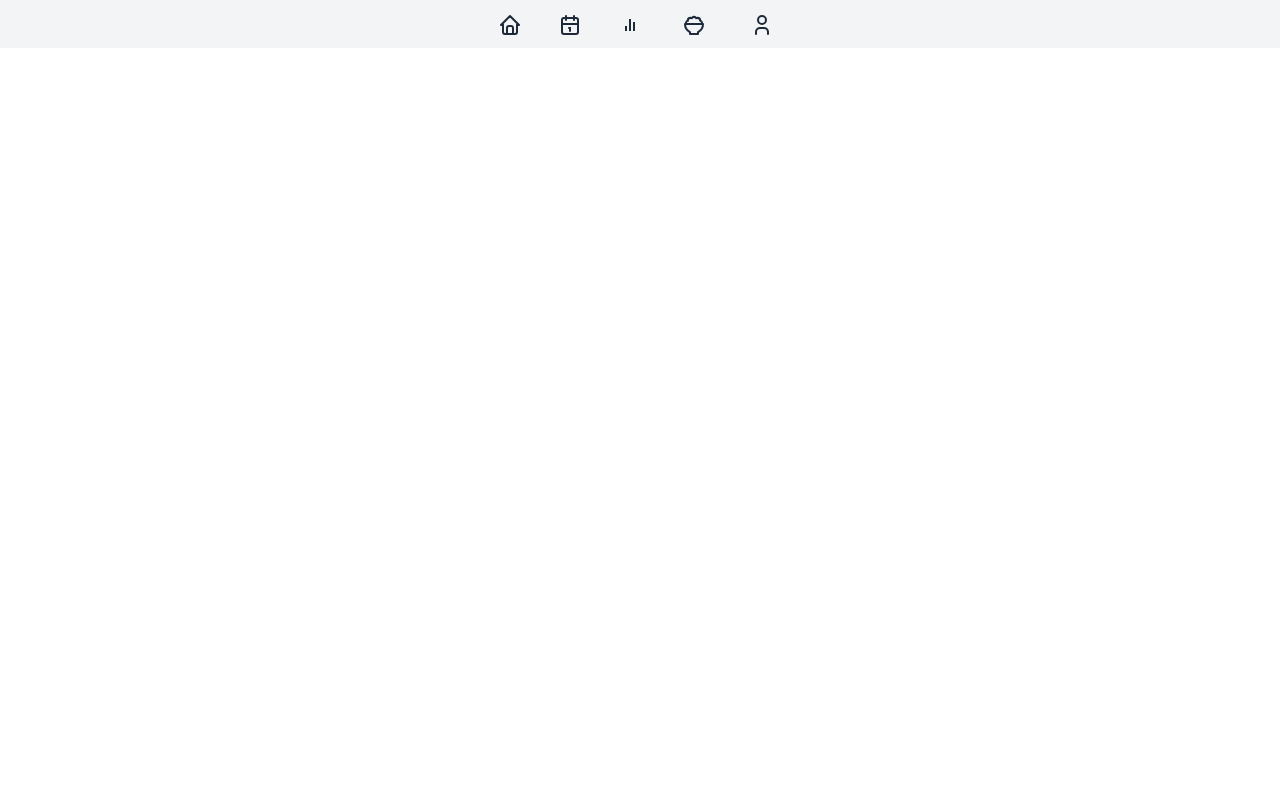
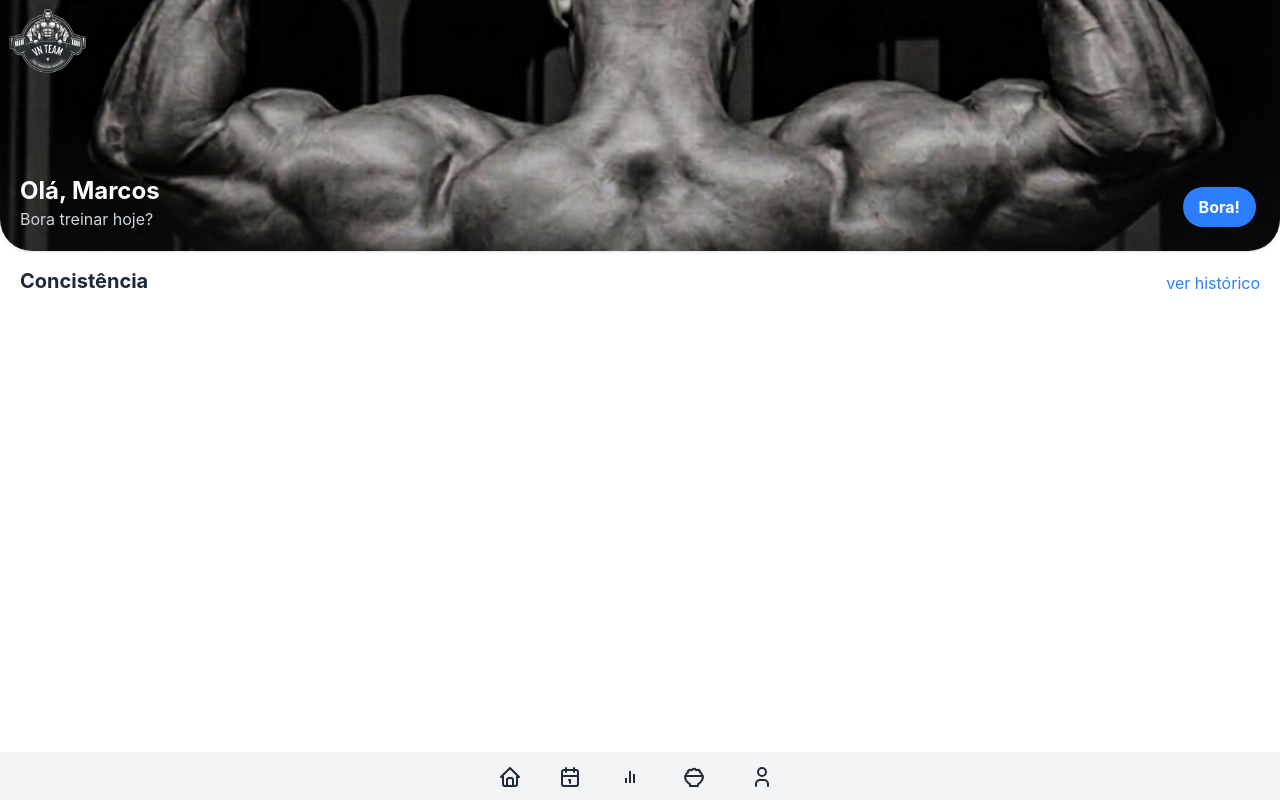
Before and after one commit to Marcsfic98/vnteam-frontend, a React (Vite) app: page /home in a window 1280 px wide. Before the commit this address had no page. Built offline with nearby package versions, Linux system fonts and the light colour scheme.

Commit message:
feat :created login page

```diff
--- a/src/App.tsx
+++ b/src/App.tsx
@@ -2,6 +2,7 @@ import { BrowserRouter, Route, Routes } from "react-router-dom";
 import "./App.css";
 import Navbar from "./components/navbar/Navbar";
 import HomePage from "./pages/HomePage";
+import LoginPage from "./pages/LoginPage";
 
 function App() {
   return (
@@ -9,7 +10,8 @@ function App() {
       <BrowserRouter>
         <div className="w-full h-full text-gray-800 flex-col items-center justify-center">
           <Routes>
-            <Route path="/" element={<HomePage />} />
+            <Route path="/" element={<LoginPage />} />
+            <Route path="/home" element={<HomePage />} />
           </Routes>
         </div>
         <Navbar />
--- a/src/pages/HomePage.tsx
+++ b/src/pages/HomePage.tsx
@@ -1,23 +1,38 @@
-import { FcGoogle } from "react-icons/fc";
-
 function HomePage() {
   return (
-    <div className="w-full flex-col items-center justify-center h-[94vh] text-gray-800 bg-black  relative bg-[url('/img/bn_home.png')] bg-image bg-cover bg-bottom">
+    <div className="w-full h-[94vh] flex-col items-center justify-center">
       <img
         src="/logo/logo.svg"
-        alt="Logo"
-        className="w-35 pt-1 items-center justify-center mx-auto absolute top-20 left-1/2 transform -translate-x-1/2 -translate-y-1/2"
+        alt="logo"
+        className="w-20 absolute top-0 left-2"
       />
+      <div className="bg-[url('/img/bn_home_2.png')] bg-cover bg-center w-full h-1/3 flex rounded-b-4xl justify-between shadow">
+        <div className="flex flex-col  items-center justify-end h-full pb-5">
+          <h1 className="text-2xl text-baseline font-bold text-bold mt-1  w-full ml-10  text-white">
+            Olá, Marcos
+          </h1>
+          <p className="text-gray-300 text-baseline w-full ml-10">
+            Bora treinar hoje?
+          </p>
+        </div>
 
-      <div className="bg-blue-600 rounded-t-xl absolute bottom-0 w-full h-1/3 flex-col text-cyan-50 items-center justify-center flex">
-        <h1 className="text-xl text-center text-bold mt-1 w-80">
-          Venha fazer parte do time dos campeões!
-        </h1>
+        <div className="flex items-end justify-end h-full">
+          <button className="bg-blue-500 cursor-pointer h-10 hover:bg-blue-700 text-white font-bold py-2 px-4 rounded-full m-6">
+            Bora!
+          </button>
+        </div>
+      </div>
 
-        <button className="bg-cyan-50 text-black px-4 flex py-2 rounded-4xl mt-8 cursor-pointer hover:bg-cyan-100 transition duration-300 mx-auto justify-center items-center gap-2.5">
-          <FcGoogle />
-          Fazer login com Google
-        </button>
+      <div className="">
+        <div className="flex justify-between items-center mx-5">
+          <h2 className="text-xl font-bold text-gray-800 mt-4 mb-5">
+            Concistência
+          </h2>
+
+          <a href="#" className="text-blue-500 hover:text-blue-700">
+            ver histórico
+          </a>
+        </div>
       </div>
     </div>
   );
--- /dev/null
+++ b/src/pages/LoginPage.tsx
@@ -0,0 +1,28 @@
+import { FcGoogle } from "react-icons/fc";
+
+function LoginPage() {
+  return (
+    <div className="pt-20 bg-black h-full w-full flex-col items-center justify-center text-gray-800 relative">
+      <div className="w-full flex-col items-center justify-center h-[94vh] text-gray-800 bg-black  relative bg-[url('/img/bn_home.png')] bg-image bg-cover bg-bottom">
+        <img
+          src="/logo/logo.svg"
+          alt="Logo"
+          className="w-35 pt-1 items-center justify-center mx-auto absolute top-0 left-1/2 transform -translate-x-1/2 -translate-y-1/2"
+        />
+
+        <div className="bg-blue-600 rounded-t-xl absolute bottom-0 w-full h-1/3 flex-col text-cyan-50 items-center justify-center flex">
+          <h1 className="text-xl text-center font-bold text-bold mt-1 w-70">
+            Venha fazer parte do time dos campeões!
+          </h1>
+
+          <button className="bg-cyan-50 text-black font-bold px-4 flex py-2 rounded-4xl mt-8 cursor-pointer hover:bg-cyan-100 transition duration-300 mx-auto justify-center items-center gap-2.5">
+            <FcGoogle />
+            Fazer login com Google
+          </button>
+        </div>
+      </div>
+    </div>
+  );
+}
+
+export default LoginPage;
```
Also changed, not shown: public/img/bn_home_2.png (added).
